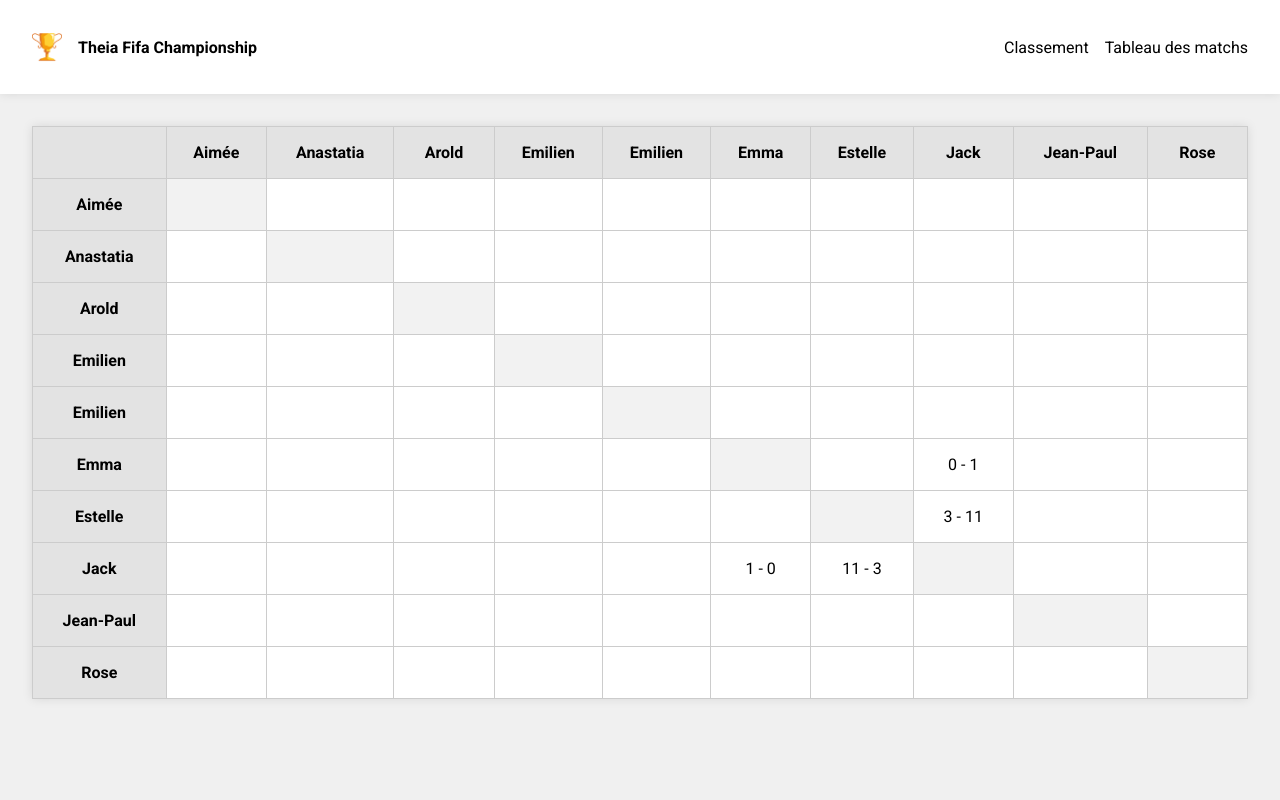
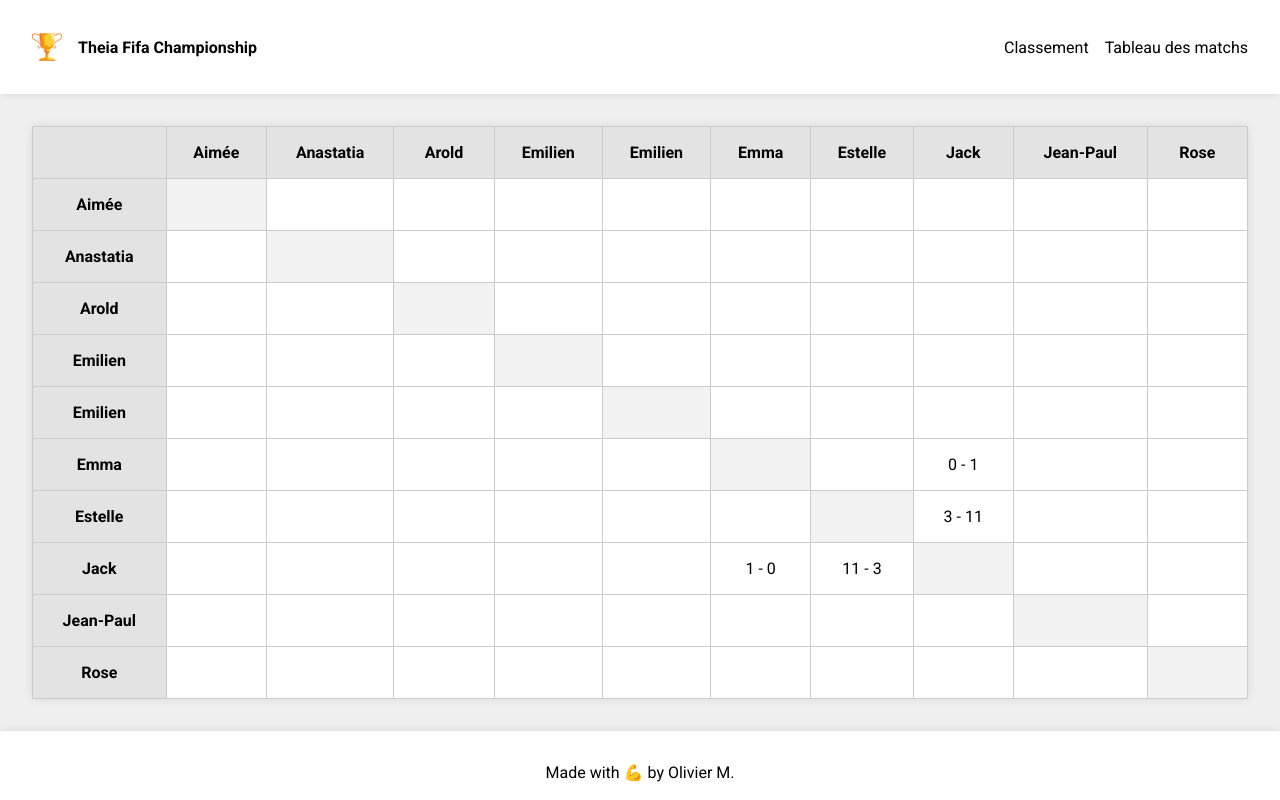
Before and after one commit to OlivierMonsire/theia-fifa, a React (Vite) app: page /round-robin in a window 1280 px wide. Shown: the top 800 px of the page. Built offline with nearby package versions, Linux system fonts and the light colour scheme; no server answers.

Commit message:
UI: Update root height

```diff
--- a/src/index.css
+++ b/src/index.css
@@ -19,9 +19,16 @@ body {
   margin: 0;
 }
 
+#root {
+  min-height: 100%;
+  display: flex;
+  flex-direction: column;
+  justify-content: space-between;
+}
+
 main {
   padding: 2rem;
-  min-height: 100%;
+  height: 100%;
 }
 
 ul {
```
